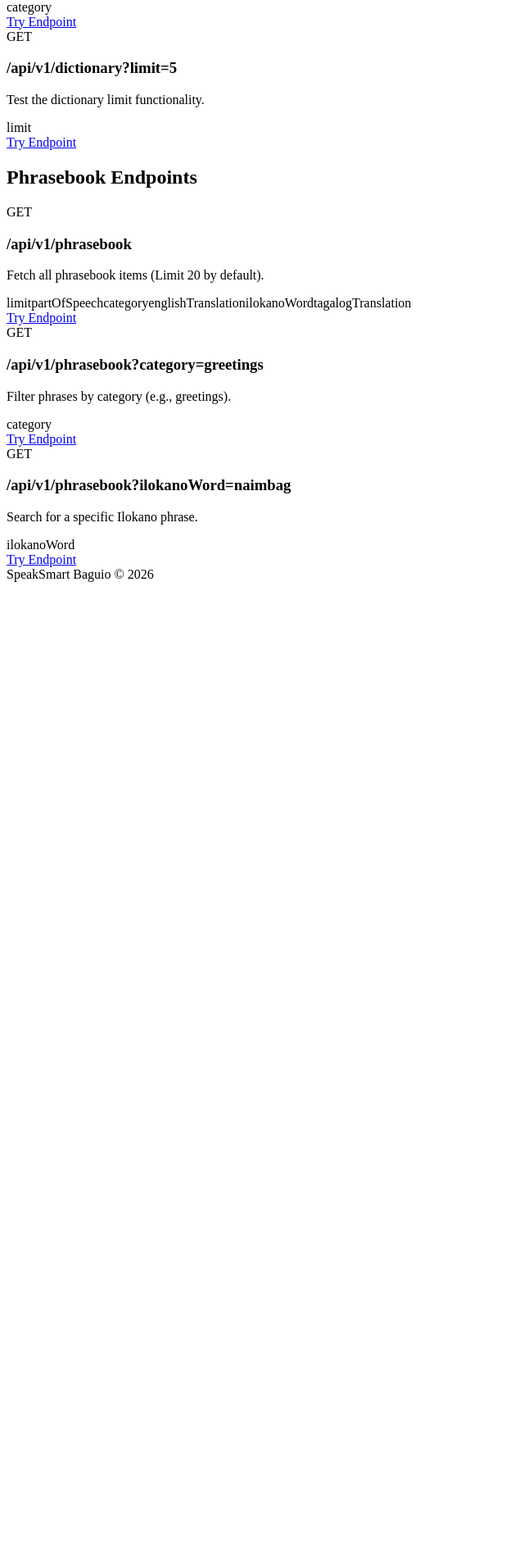
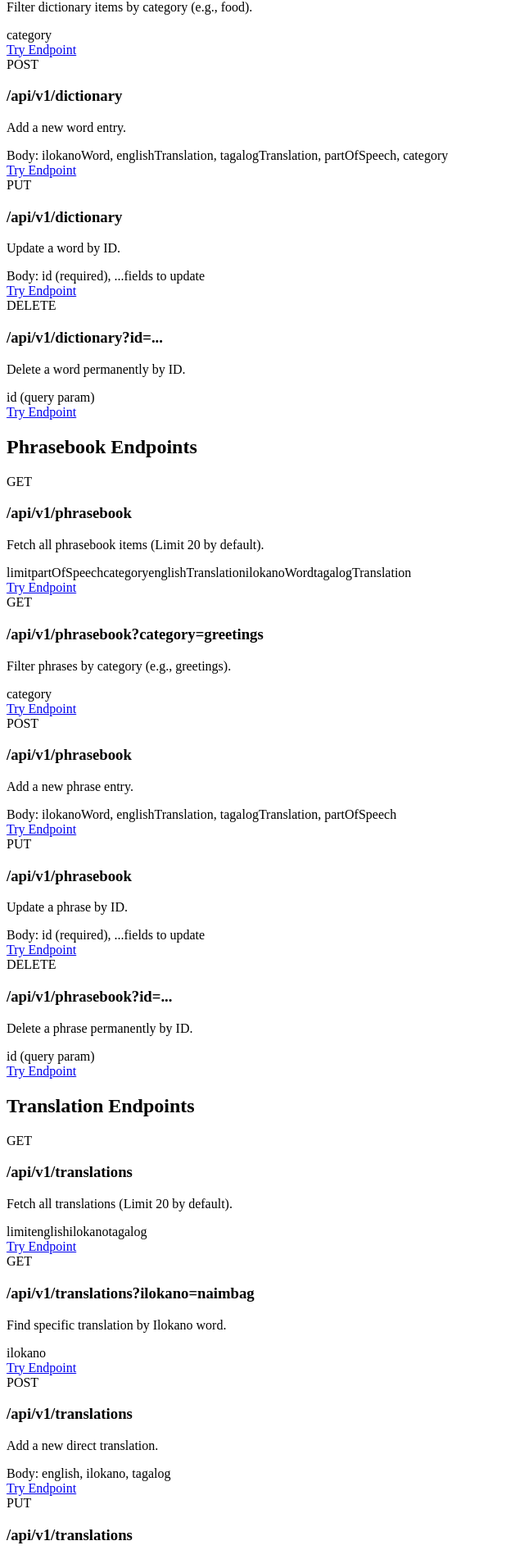
Before and after one commit to glenn-velasco/speaksmartbaguio-next, a Next.js app: page / in a window 1280 px wide. Shown: the part 424-2326 px from the top of the page at 82% size, without its empty margins (0-640 px from the left). Before the commit the page ends 1142 px from the top, so only its background shows below. Built offline with nearby package versions, Linux system fonts and the light colour scheme.

Commit message:
refactor(apidashboard): Update API dashboard documentation

```diff
--- a/app/page.tsx
+++ b/app/page.tsx
@@ -22,10 +22,22 @@ const sections = [
         params: ["category"]
       },
       {
-        method: "GET",
-        path: "/api/v1/dictionary?limit=5",
-        description: "Test the dictionary limit functionality.",
-        params: ["limit"]
+        method: "POST",
+        path: "/api/v1/dictionary",
+        description: "Add a new word entry.",
+        params: ["Body: ilokanoWord, englishTranslation, tagalogTranslation, partOfSpeech, category"]
+      },
+      {
+        method: "PUT",
+        path: "/api/v1/dictionary",
+        description: "Update a word by ID.",
+        params: ["Body: id (required), ...fields to update"]
+      },
+      {
+        method: "DELETE",
+        path: "/api/v1/dictionary?id=...",
+        description: "Delete a word permanently by ID.",
+        params: ["id (query param)"]
       }
     ]
   },
@@ -45,10 +57,57 @@ const sections = [
         params: ["category"]
       },
       {
+        method: "POST",
+        path: "/api/v1/phrasebook",
+        description: "Add a new phrase entry.",
+        params: ["Body: ilokanoWord, englishTranslation, tagalogTranslation, partOfSpeech"]
+      },
+      {
+        method: "PUT",
+        path: "/api/v1/phrasebook",
+        description: "Update a phrase by ID.",
+        params: ["Body: id (required), ...fields to update"]
+      },
+      {
+        method: "DELETE",
+        path: "/api/v1/phrasebook?id=...",
+        description: "Delete a phrase permanently by ID.",
+        params: ["id (query param)"]
+      }
+    ]
+  },
+  {
+    title: "Translation Endpoints",
+    items: [
+      {
         method: "GET",
-        path: "/api/v1/phrasebook?ilokanoWord=naimbag",
-        description: "Search for a specific Ilokano phrase.",
-        params: ["ilokanoWord"]
+        path: "/api/v1/translations",
+        description: "Fetch all translations (Limit 20 by default).",
+        params: ["limit", "english", "ilokano", "tagalog"]
+      },
+      {
+        method: "GET",
+        path: "/api/v1/translations?ilokano=naimbag",
+        description: "Find specific translation by Ilokano word.",
+        params: ["ilokano"]
+      },
+      {
+        method: "POST",
+        path: "/api/v1/translations",
+        description: "Add a new direct translation.",
+        params: ["Body: english, ilokano, tagalog"]
+      },
+      {
+        method: "PUT",
+        path: "/api/v1/translations",
+        description: "Update a translation by ID.",
+        params: ["Body: id (required), ...fields to update"]
+      },
+      {
+        method: "DELETE",
+        path: "/api/v1/translations?id=...",
+        description: "Delete a translation permanently by ID.",
+        params: ["id (query param)"]
       }
     ]
   }
@@ -57,11 +116,12 @@ const sections = [
 export default function ApiDashboard() {
   return (
     <main className="min-h-screen bg-gray-50 dark:bg-black p-4 md:p-8 font-sans transition-colors duration-300">
-      <div className="max-w-4xl mx-auto">
+      <div className="max-w-6xl mx-auto">
 
         <header className="flex justify-between items-start mb-8">
           <div>
             <h1 className="text-3xl font-bold text-gray-900 dark:text-white">SpeakSmart API v1</h1>
+            <p>Built with Next.JS</p>
           </div>
         </header>
 
@@ -72,14 +132,13 @@ export default function ApiDashboard() {
           </p>
         </div>
 
-        {/* 2. Map through the sections to create grouped grids */}
-        <div className="space-y-12">
+        <div className="space-y-16">
           {sections.map((section, sIndex) => (
             <section key={sIndex}>
-              <h2 className="text-xl font-semibold text-gray-800 dark:text-gray-200 mb-4 border-b border-gray-200 dark:border-gray-800 pb-2">
+              <h2 className="text-2xl font-bold text-gray-800 dark:text-gray-200 mb-6 border-b border-gray-200 dark:border-gray-800 pb-2">
                 {section.title}
               </h2>
-              <div className="grid grid-cols-1 md:grid-cols-2 gap-4">
+              <div className="grid grid-cols-1 md:grid-cols-2 lg:grid-cols-3 gap-6">
                 {section.items.map((ep, index) => (
                   <EndpointCard key={index} {...ep} />
                 ))}
@@ -88,8 +147,8 @@ export default function ApiDashboard() {
           ))}
         </div>
 
-        <footer className="mt-12 text-center text-gray-400 dark:text-gray-600 text-xs">
-          SpeakSmart Baguio &copy; 2026
+        <footer className="mt-16 text-center text-gray-400 dark:text-gray-600 text-xs pb-8">
+          Speak Smart Baguio &copy; 2026
         </footer>
       </div>
     </main>
```
